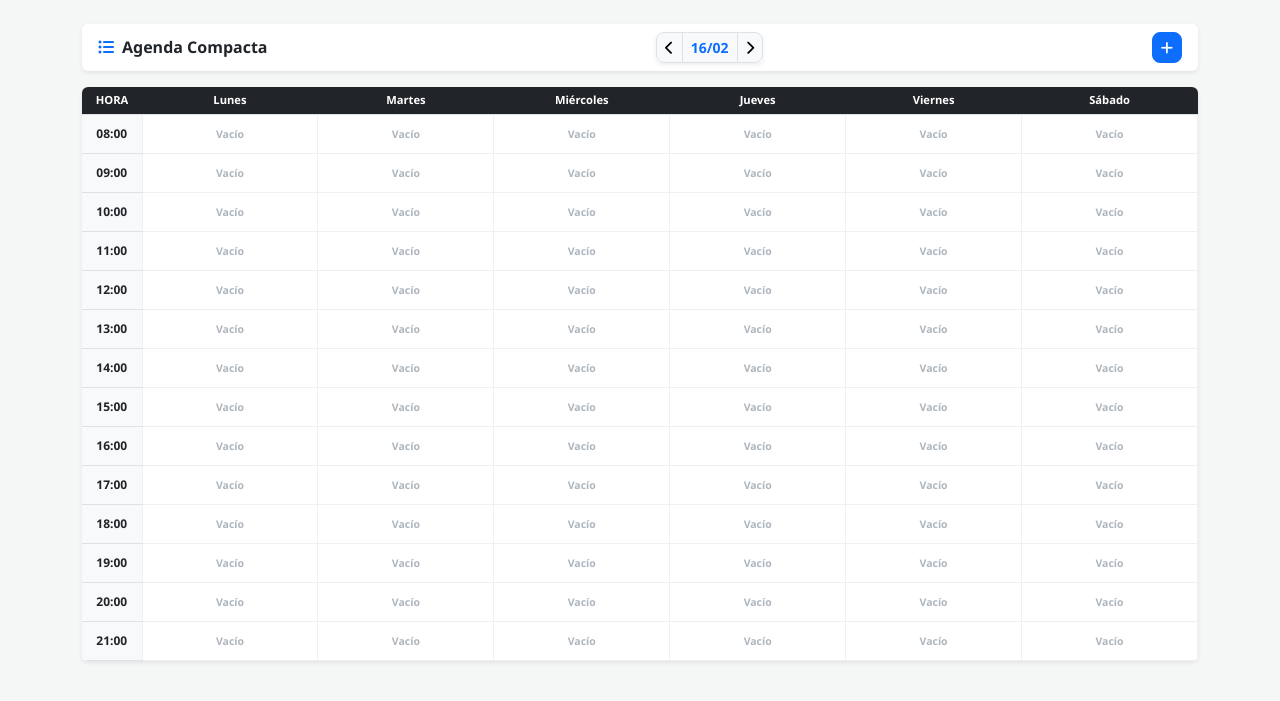
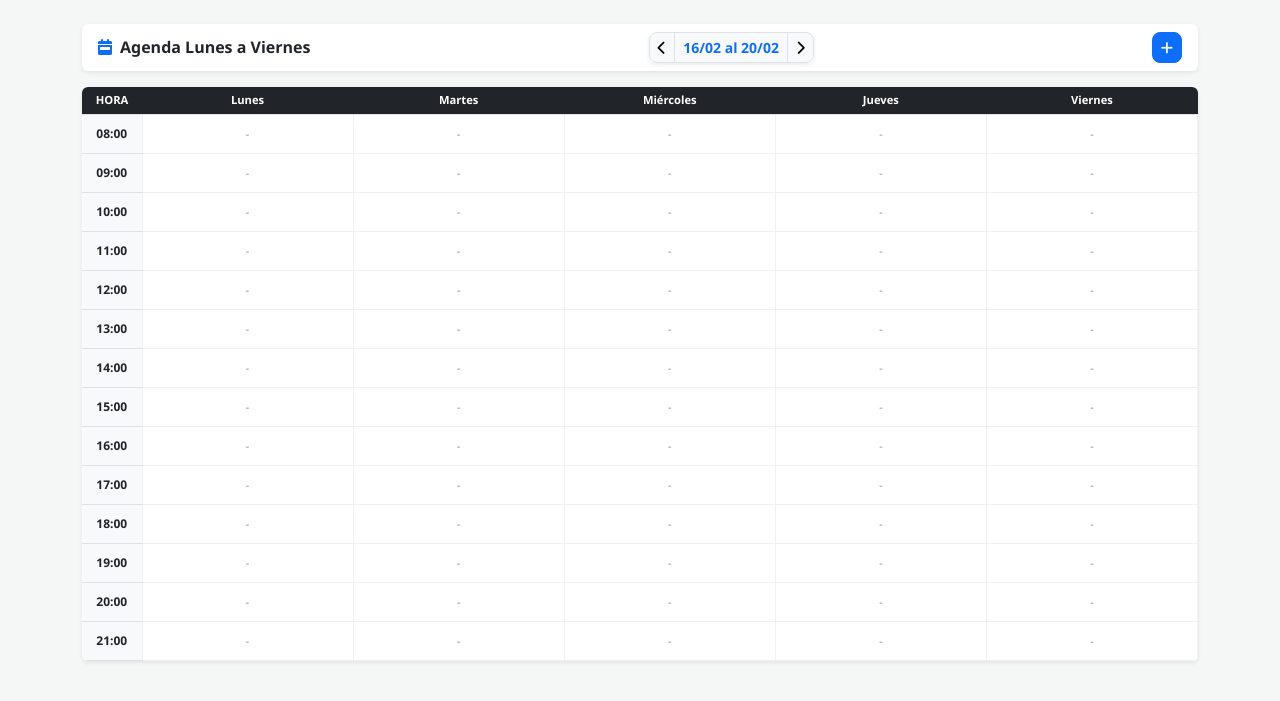
Before and after one commit to Pastormerlo/pilates-sistema, a Flask app: page /agenda in a window 1280 px wide. Shown: the part 56-757 px from the top of the page. Run offline with Flask 3, Linux system fonts and the light colour scheme; the visitor is signed in with stand-in values (Sample User, id 1); a database or web service that is not in the repository returns one stand-in record (values such as "Sample title"); some libraries are stand-ins or nearby versions.

Commit message:
Add files via upload

```diff
--- a/templates/agenda.html
+++ b/templates/agenda.html
@@ -15,25 +15,20 @@
         vertical-align: top;
         background-color: #ffffff;
         border: 1px solid #f0f0f0;
-        padding: 0 !important; /* Quitamos padding para que el desplegable ocupe todo */
+        padding: 0 !important;
     }
 
-    /* Estilo del Desplegable */
-    details {
-        width: 100%;
-        cursor: pointer;
-    }
+    details { width: 100%; cursor: pointer; }
     summary {
         padding: 10px 5px;
         font-size: 0.75rem;
         font-weight: bold;
         text-align: center;
-        list-style: none; /* Quita la flechita por defecto */
+        list-style: none;
         transition: background 0.3s;
     }
-    summary::-webkit-details-marker { display: none; } /* Quita flecha en Safari */
+    summary::-webkit-details-marker { display: none; }
 
-    /* Colores según estado */
     .turno-vacio { color: #adb5bd; }
     .turno-con-gente { background-color: #e7f1ff; color: #0d6efd; }
     .turno-completo { background-color: #198754; color: white; }
@@ -55,15 +50,14 @@
         align-items: center;
         margin-bottom: 3px;
     }
-    .alumno-chip:hover { background-color: #e9ecef; }
 </style>
 
 <div class="card border-0 shadow-sm mb-3 no-print">
     <div class="card-body p-2 px-3 d-flex justify-content-between align-items-center">
-        <h6 class="fw-bold mb-0 text-dark"><i class="fas fa-list-ul me-2 text-primary"></i>Agenda Compacta</h6>
+        <h6 class="fw-bold mb-0 text-dark"><i class="fas fa-calendar-week me-2 text-primary"></i>Agenda Lunes a Viernes</h6>
         <div class="btn-group shadow-sm">
             <a href="/agenda?fecha={{ (inicio - timedelta(days=7)).strftime('%Y-%m-%d') }}" class="btn btn-light btn-sm border"><i class="fas fa-chevron-left"></i></a>
-            <span class="btn btn-light btn-sm border fw-bold small text-primary">{{ inicio.strftime('%d/%m') }}</span>
+            <span class="btn btn-light btn-sm border fw-bold small text-primary">{{ inicio.strftime('%d/%m') }} al {{ fin.strftime('%d/%m') }}</span>
             <a href="/agenda?fecha={{ (inicio + timedelta(days=7)).strftime('%Y-%m-%d') }}" class="btn btn-light btn-sm border"><i class="fas fa-chevron-right"></i></a>
         </div>
         <button class="btn btn-primary btn-sm" data-bs-toggle="modal" data-bs-target="#modalTurno">
@@ -77,14 +71,14 @@
         <thead>
             <tr>
                 <th class="col-hora">HORA</th>
-                {% for d in ['Lunes', 'Martes', 'Miércoles', 'Jueves', 'Viernes', 'Sábado'] %}<th>{{ d }}</th>{% endfor %}
+                {% for d in ['Lunes', 'Martes', 'Miércoles', 'Jueves', 'Viernes'] %}<th>{{ d }}</th>{% endfor %}
             </tr>
         </thead>
         <tbody>
             {% for h in horarios %}
             <tr>
                 <td class="text-center fw-bold align-middle bg-light" style="font-size: 0.75rem;">{{ h }}</td>
-                {% for dia in ['Lunes', 'Martes', 'Miércoles', 'Jueves', 'Viernes', 'Sábado'] %}
+                {% for dia in ['Lunes', 'Martes', 'Miércoles', 'Jueves', 'Viernes'] %}
                     <td class="celda-turno drop-zone" data-dia="{{ dia }}" data-hora="{{ h }}">
 
                         {% set alumnos_en_este_turno = [] %}
@@ -100,25 +94,20 @@
                         <details>
                             <summary class="{% if cant == 0 %}turno-vacio{% elif cant >= 6 %}turno-completo{% else %}turno-con-gente{% endif %}">
                                 {% if cant == 0 %}
-                                    <small>Vacío</small>
+                                    <small>-</small>
                                 {% elif cant >= 6 %}
-                                    <i class="fas fa-check-circle me-1"></i> COMPLETO
+                                    <i class="fas fa-check-circle"></i>
                                 {% else %}
-                                    {{ cant }} Alumno{% if cant > 1 %}s{% endif %}
+                                    {{ cant }} / 6
                                 {% endif %}
                             </summary>
-
                             <div class="lista-desplegada">
-                                {% if cant > 0 %}
                                 {% for t in alumnos_en_este_turno %}
                                 <div class="alumno-chip draggable" draggable="true" data-id="{{ t.id }}">
                                     <span class="text-truncate">{{ t.apellido }}</span>
                                     <a href="/eliminar_turno/{{ t.id }}?fecha_ref={{ inicio.strftime('%Y-%m-%d') }}" class="text-danger ms-1" style="text-decoration:none;">×</a>
                                 </div>
                                 {% endfor %}
-                                {% else %}
-                                    <div class="text-center py-2 text-muted" style="font-size: 0.6rem;">Sin alumnos</div>
-                                {% endif %}
                             </div>
                         </details>
                     </td>
@@ -149,7 +138,7 @@
                         <div class="col-6">
                             <label class="form-label small fw-bold">Día</label>
                             <select name="dia_semana" class="form-select">
-                                {% for d in ['Lunes', 'Martes', 'Miércoles', 'Jueves', 'Viernes', 'Sábado'] %}<option value="{{ d }}">{{ d }}</option>{% endfor %}
+                                {% for d in ['Lunes', 'Martes', 'Miércoles', 'Jueves', 'Viernes'] %}<option value="{{ d }}">{{ d }}</option>{% endfor %}
                             </select>
                         </div>
                         <div class="col-6">
```
Lines whose indentation alone changed are shown as unchanged.
